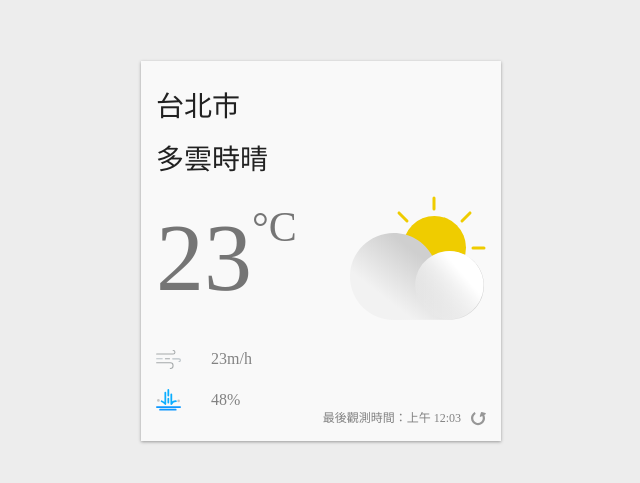
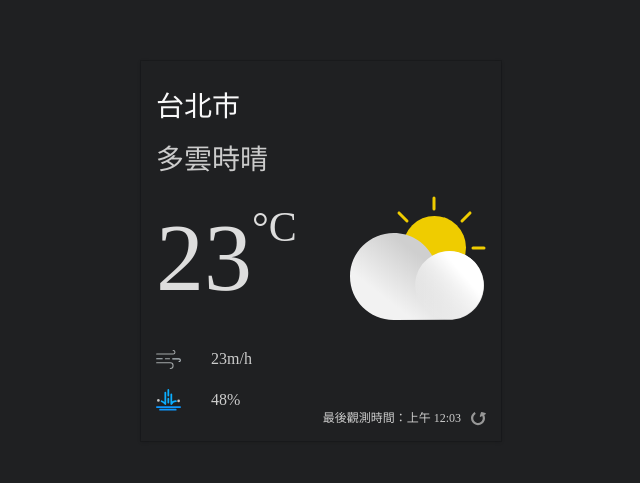
Before and after one commit to leave3310/realtime-weather-app, a React (Create React App) app: page / in a window 1280 px wide. Shown: the part 149-632 px from the top of the page, without its empty margins (319-959 px from the left). Built offline with nearby package versions, Linux system fonts and the light colour scheme.

Commit message:
add dark mode

```diff
--- a/package.json
+++ b/package.json
@@ -3,11 +3,12 @@
   "version": "0.1.0",
   "private": true,
   "dependencies": {
-    "@emotion/core": "*",
+    "@emotion/react": "*",
     "@emotion/styled": "*",
     "@testing-library/jest-dom": "^5.11.4",
     "@testing-library/react": "^11.1.0",
     "@testing-library/user-event": "^12.1.10",
+    "emotion-theming": "^11.0.0",
     "normalize.css": "*",
     "react": "^17.0.2",
     "react-dom": "^17.0.2",
--- a/src/App.js
+++ b/src/App.js
@@ -1,11 +1,33 @@
 import React from 'react'
 import styled from '@emotion/styled'
+
+import { ThemeProvider } from '@emotion/react'
 import { ReactComponent as DayCloudyIcon } from './images/day-cloudy.svg'
 import { ReactComponent as AirFlowIcon } from './images/airFlow.svg'
 import { ReactComponent as RainIcon } from './images/rain.svg'
 import { ReactComponent as RefreshIcon } from './images/refresh.svg'
+
+const theme = {
+  light: {
+    backgroundColor: '#ededed',
+    foregroundColor: '#f9f9f9',
+    boxShadow: '0 1px 3px 0 #999999',
+    titleColor: '#212121',
+    temperatureColor: '#757575',
+    textColor: '#828282',
+  },
+  dark: {
+    backgroundColor: '#1F2022',
+    foregroundColor: '#121416',
+    boxShadow: '0 1px 4px 0 rgba(12, 12, 13, 0.2), 0 0 0 1px rgba(0, 0, 0, 0.15)',
+    titleColor: '#f9f9fa',
+    temperatureColor: '#dddddd',
+    textColor: '#cccccc',
+  },
+};
+
 const Container = styled.div`
-  background-color: #ededed;
+  background-color: ${({ theme }) => theme.backgroundColor};
   height: 100%;
   display: flex;
   align-items: center;
@@ -15,21 +37,21 @@
 const WeatherCard = styled.div`
   position: relative;
   min-width: 360px;
-  box-shadow: 0 1px 3px #999999;
-  background-color: #f9f9f9;
+  box-shadow: ${({ theme }) => theme.boxShadow};
+  background-color: ${({ theme }) => theme.backgroundColor};
   box-sizing: border-box;
   padding: 30px 15px;
 `
 
 const Location = styled.div`
   font-size: 28px;
-  color: #212121;
+  color: ${({ theme }) => theme.titleColor};
   margin-bottom: 20px;
 `
 
 const Description = styled.div`
   font-size: 28px;
-  color: #212121;
+  color: ${({ theme }) => theme.textColor};
   margin-bottom: 20px;
 `
 
@@ -41,7 +63,7 @@
 `
 
 const Temperature = styled.div`
-  color: #757575;
+  color: ${({ theme }) => theme.temperatureColor};
   font-size: 96px;
   font-weight: 300;
   display: flex;
@@ -57,7 +79,7 @@
   align-items: center;
   font-size: 16x;
   font-weight: 300;
-  color: #828282;
+  color: ${({ theme }) => theme.textColor};
   margin-bottom: 20px;
   svg {
     width: 25px;
@@ -71,7 +93,7 @@
   align-items: center;
   font-size: 16x;
   font-weight: 300;
-  color: #828282;
+  color: ${({ theme }) => theme.textColor};
   svg {
     width: 25px;
     height: auto;
@@ -79,6 +101,7 @@
   }
 `
 
+//新增CSS style並且變換變數
 // const DayCloudy = styled(DayCloudyIcon)`
 //   flex-basis: 30%;
 // `
@@ -90,7 +113,7 @@
   font-size: 12px;
   display: inline-flex;
   align-items: flex-end;
-  color: #828282;
+  color: ${({theme})=>theme.textColor};
   svg {
     margin-left: 10px;
     width: 15px;
@@ -101,6 +124,7 @@
 
 function App() {
   return (
+    <ThemeProvider theme={theme.dark}>
       <Container>
         <WeatherCard>
           <Location>台北市</Location>
@@ -122,6 +146,7 @@
           </Refresh>
         </WeatherCard>
       </Container>
+    </ThemeProvider>
   );
 }
 
```
Also changed, not shown: 2 other files (tests, documents, lock files or other folders). Lines whose indentation alone changed are shown as unchanged.
